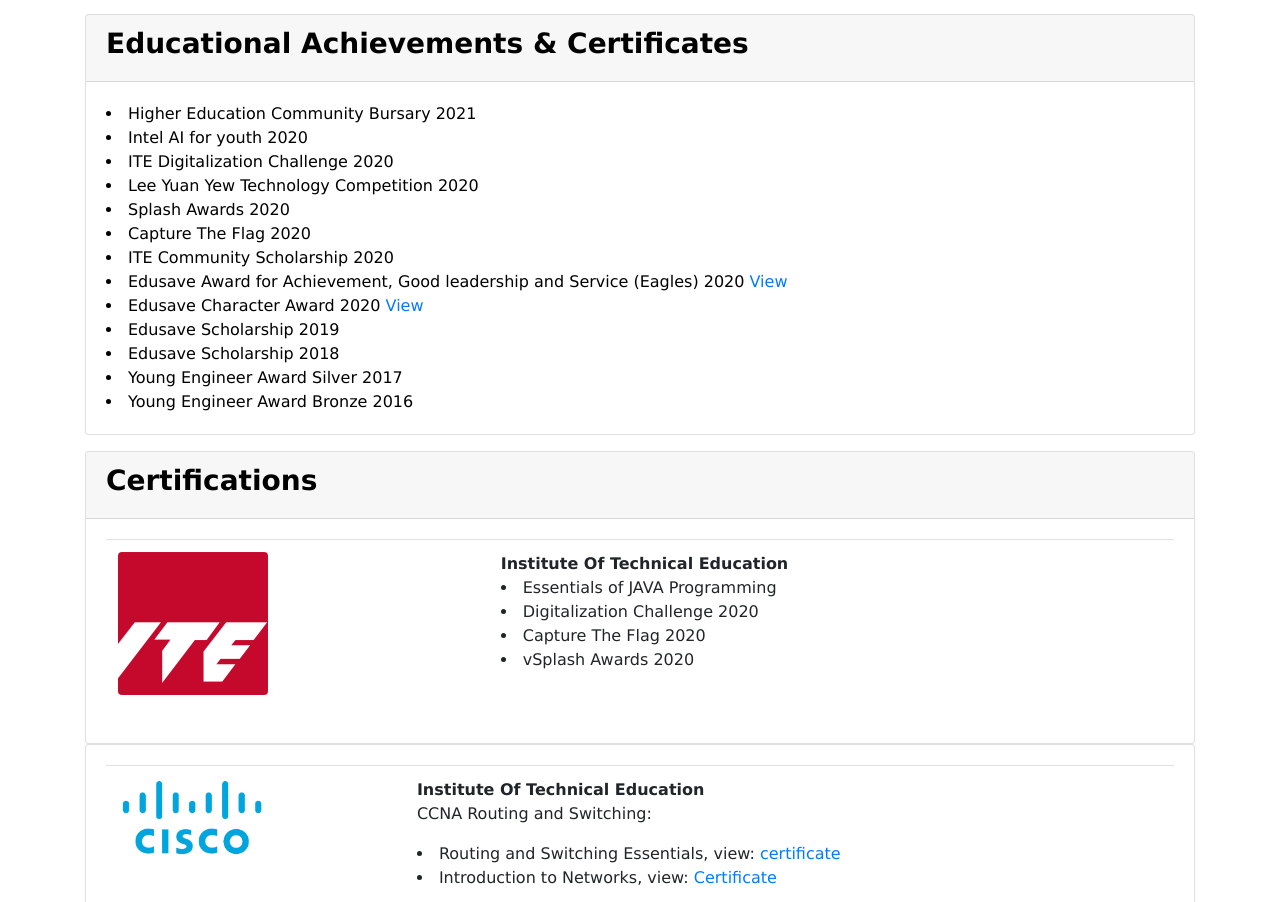
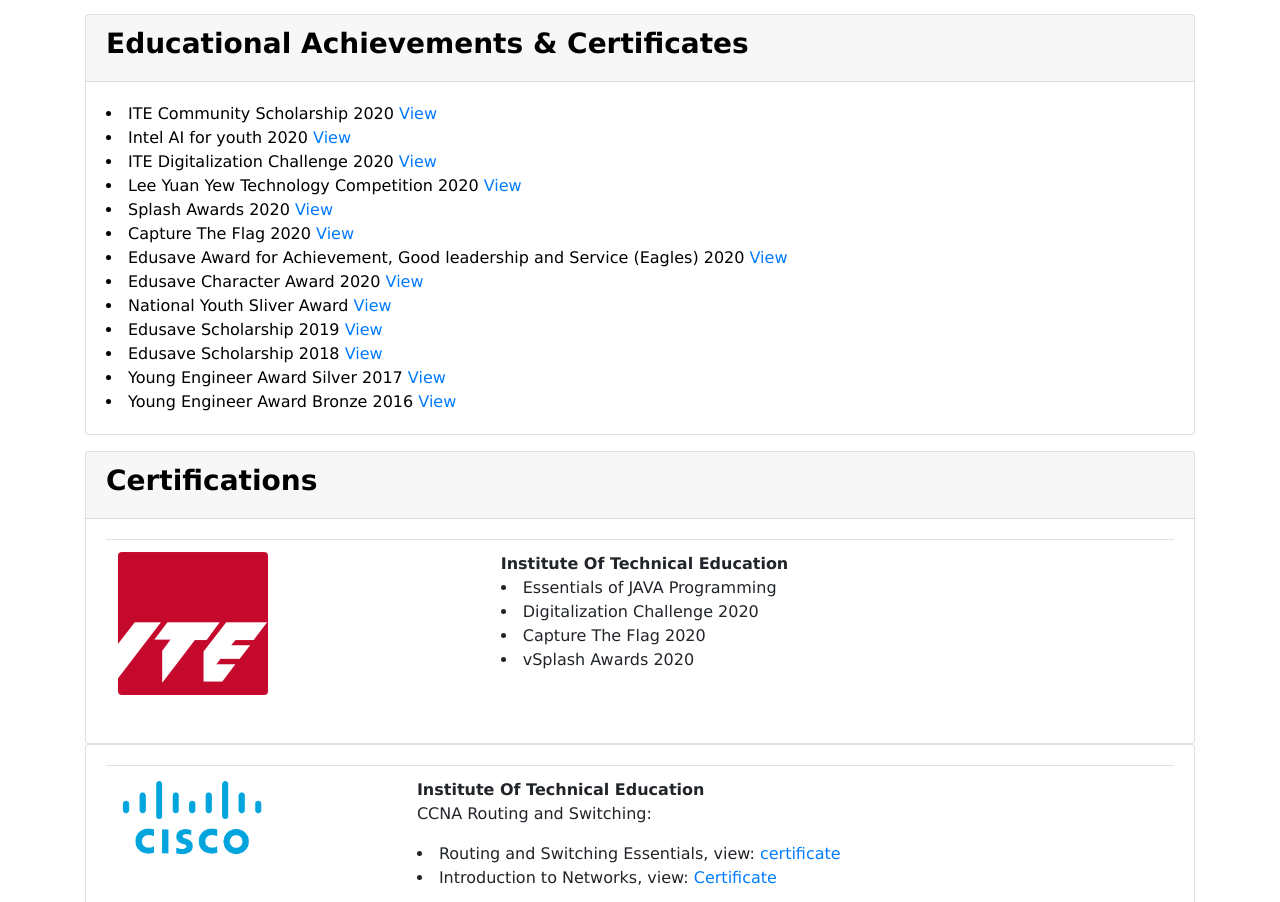
Before and after one commit to Limjiaxian1/Limjiaxian1.github.io, a plain HTML site: page index.html in a window 1280 px wide. Shown: the part 1349-2251 px from the top of the page. Drawn offline with nearby package versions, Linux system fonts and the light colour scheme.

Commit message:
Update index.html

```diff
--- a/index.html
+++ b/index.html
@@ -137,19 +137,19 @@
             <div class="card-body">
                 <div class="media">
                     <div class="media-body">
-                        <li>Higher Education Community Bursary 2021</li>
-                        <li>Intel AI for youth 2020</li>
-                        <li>ITE Digitalization Challenge 2020</li>
-                        <li>Lee Yuan Yew Technology Competition 2020</li>
-                        <li>Splash Awards 2020</li>
-                        <li>Capture The Flag 2020</li>
-                        <li>ITE Community Scholarship 2020</li>
+                        <li>ITE Community Scholarship 2020 <a href="https://drive.google.com/file/d/1wB3J0K_AFBfl-N2OCMUcfSFgfNEIP3V9/view?usp=sharing">View</a></li>
+                        <li>Intel AI for youth 2020 <a href="https://drive.google.com/file/d/1TabUco7mMIBQSJus7vBHbcZQD5y-kMop/view?usp=sharing">View</a></li>
+                        <li>ITE Digitalization Challenge 2020 <a href="https://drive.google.com/file/d/1B_sFEafwr7ODUjId9iuN-oHLDlnKjHuE/view?usp=sharing">View</a></li>
+                        <li>Lee Yuan Yew Technology Competition 2020 <a href="https://drive.google.com/file/d/1BTQnhYerJt-LqSr1fXAaBGr-z3Im1V45/view?usp=sharing">View</a></li>
+                        <li>Splash Awards 2020 <a href="https://drive.google.com/file/d/1m9ARAksdkq9OvxdNECTtWP8nXYjmbFF4/view?usp=sharing">View</a></li>
+                        <li>Capture The Flag 2020 <a href="https://drive.google.com/file/d/1shDU3sUjsBMf6OEW7A-cFeHiCotenx7x/view?usp=sharing">View</a></li>
                         <li>Edusave Award for Achievement, Good leadership and Service (Eagles) 2020 <a href="https://drive.google.com/file/d/1fRf_tqP2zmnGLdlso3bTICePxI19kMK8/view?usp=sharing">View</a></li>
                         <li>Edusave Character Award 2020 <a href="https://drive.google.com/file/d/1UGunxoZVFH0iTXKXqX-j-DVjafrJOak9/view?usp=sharing">View</a></li>
-                        <li>Edusave Scholarship 2019</li>
-                        <li>Edusave Scholarship 2018</li>
-                        <li>Young Engineer Award Silver 2017</li>
-                        <li>Young Engineer Award Bronze 2016</li>
+                        <li>National Youth Sliver Award <a href="https://drive.google.com/file/d/1YsWp89HTZ2tAgETfqQbyvLaGtpr26I79/view?usp=sharing">View</a></li>
+                        <li>Edusave Scholarship 2019 <a href="https://drive.google.com/file/d/1q8cueqcELnSSY7QFo965sGLEKzq8Sus7/view?usp=sharing">View</a></li>
+                        <li>Edusave Scholarship 2018 <a href="https://drive.google.com/file/d/1TCPrMWHhRMuOf4vMwfuCW8Z8jmipa5iT/view?usp=sharing">View</a></li>
+                        <li>Young Engineer Award Silver 2017 <a href="">View</a></li>
+                        <li>Young Engineer Award Bronze 2016 <a href="">View</a></li>
                     </div>
                 </div>
             </div>
```
